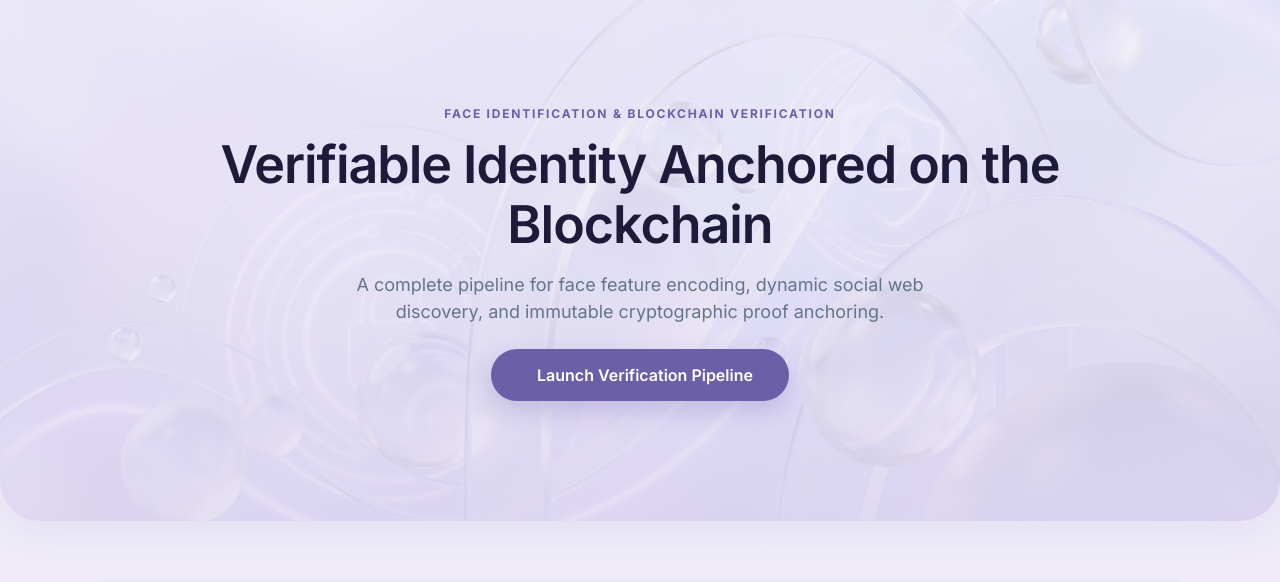
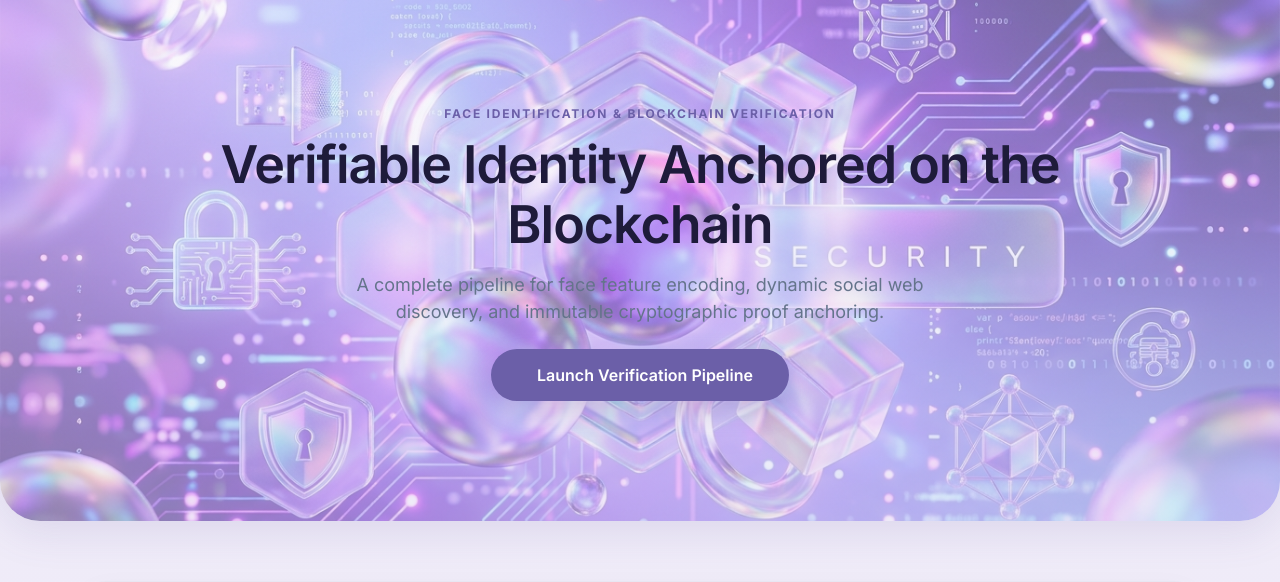
Before and after one commit to Mishel-Ack/Face-identification-and-blockchain-verification, a Flask app: page / in a window 1280 px wide. Shown: the part 79-661 px from the top of the page. Run offline with Flask 3, Linux system fonts and the light colour scheme.

Commit message:
Enhance hero background with vibrant 3D glassmorphic artwork and higher opacity

```diff
--- a/templates/index.html
+++ b/templates/index.html
@@ -128,14 +128,14 @@
             font-size: 1.5rem;
         }
 
-        /* Hero Section with Generated Background Image */
+        /* Hero Section with Vibrant Background Image */
         .hero-section {
             padding: 100px 0 120px;
             text-align: center;
             position: relative;
-            background: linear-gradient(180deg, rgba(243, 240, 250, 0.75) 0%, rgba(226, 219, 242, 0.85) 100%), url('/static/images/hero_bg.jpg') center/cover no-repeat;
+            background: linear-gradient(180deg, rgba(243, 240, 250, 0.4) 0%, rgba(226, 219, 242, 0.55) 100%), url('/static/images/hero_bg.jpg') center/cover no-repeat;
             border-radius: 0 0 40px 40px;
-            box-shadow: 0 10px 40px rgba(107, 95, 168, 0.08);
+            box-shadow: 0 10px 40px rgba(107, 95, 168, 0.15);
             margin-bottom: 60px;
         }
 
```
Also changed, not shown: static/images/hero_bg.jpg.
